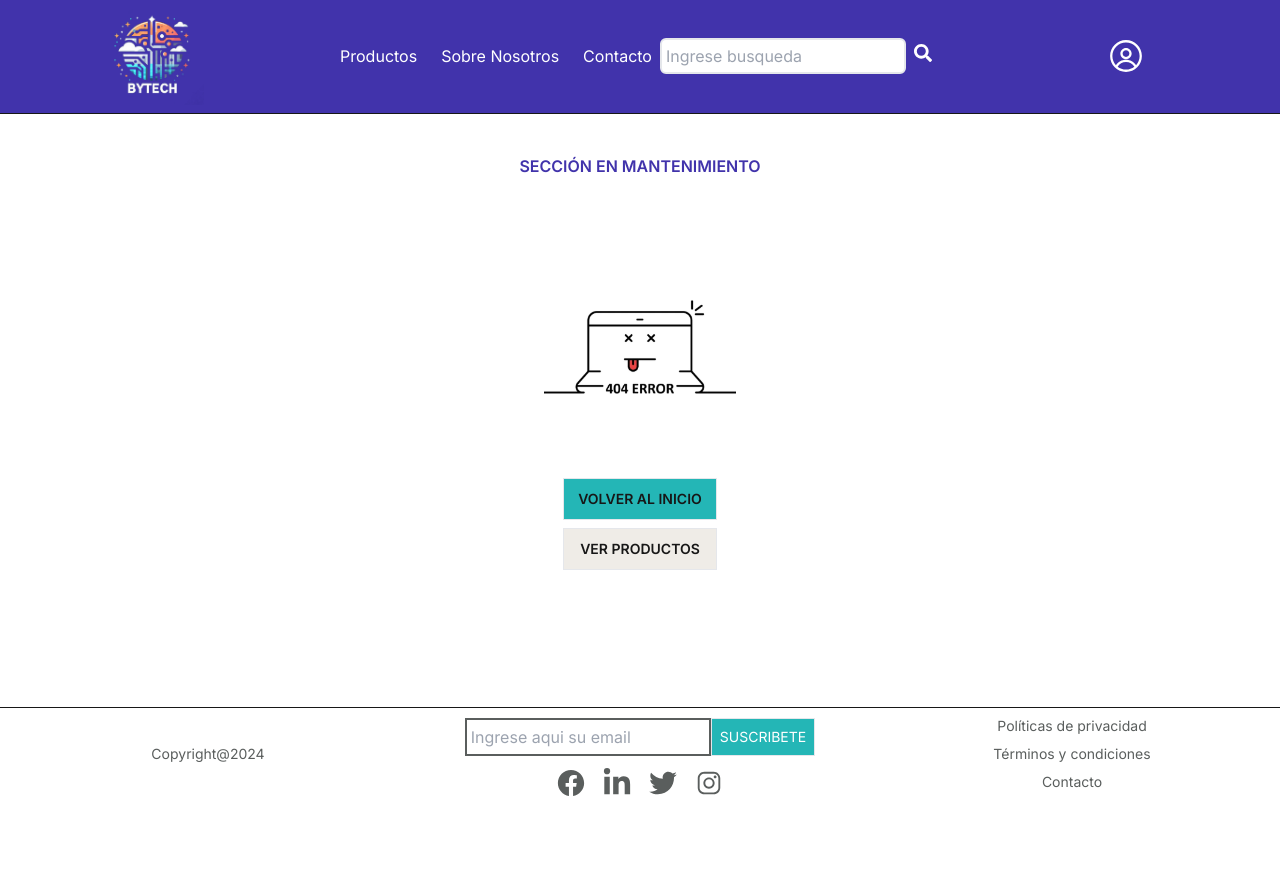
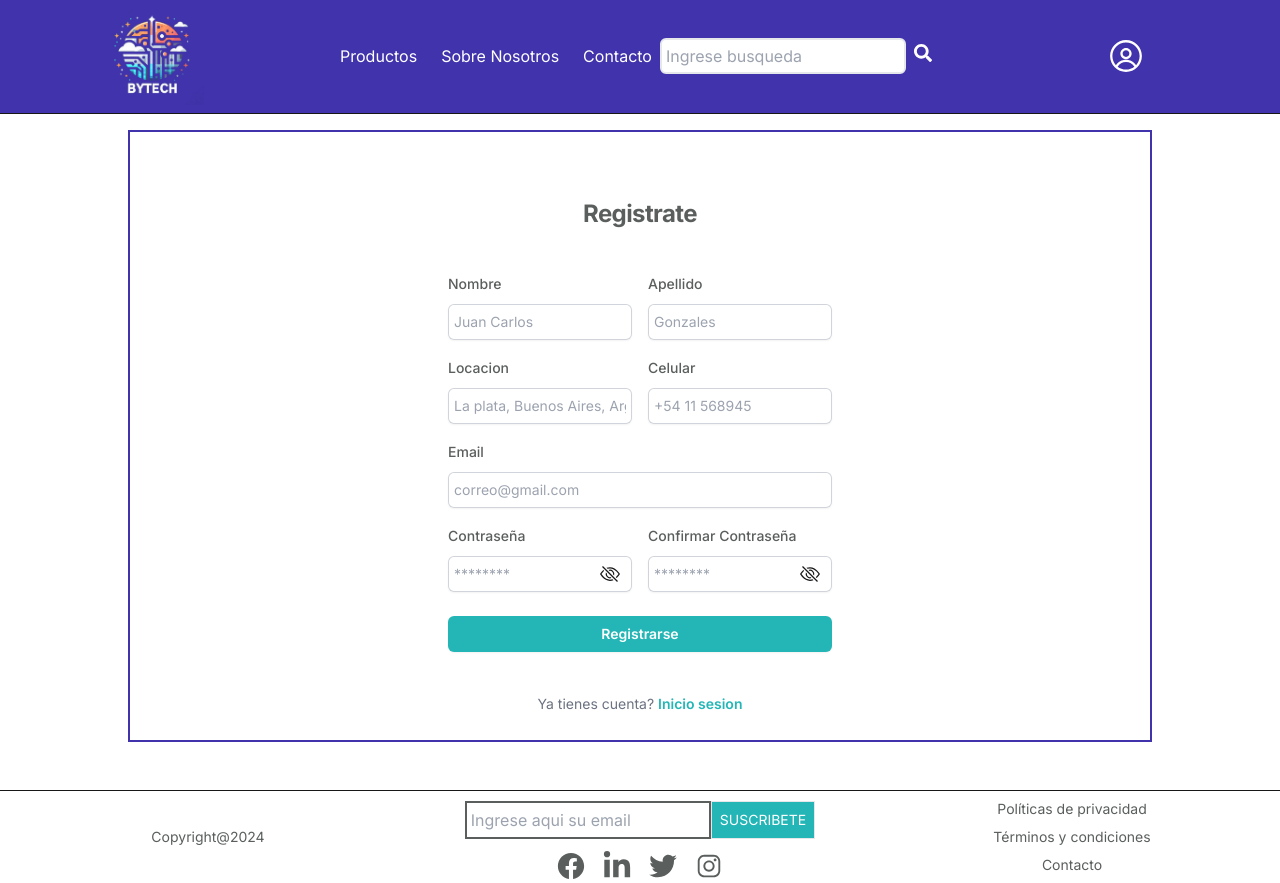
Before and after one commit to No-Country-simulation/c21-67-t-python-react, a Next.js app in the folder Front-End/bytech/: page /register in a window 1280 px wide. Before the commit this address had no page. Before the commit the page ends 800 px from the top, so only its background shows below. Built offline with nearby package versions, Linux system fonts and the light colour scheme.

Commit message:
se crea componente para registro

```diff
--- /dev/null
+++ b/Front-End/bytech/src/app/register/page.tsx
@@ -0,0 +1,5 @@
+import { Register } from "@/components/register/Register";
+
+export default function Registerpage() {
+  return <Register />;
+}
--- /dev/null
+++ b/Front-End/bytech/src/components/register/Register.tsx
@@ -0,0 +1,215 @@
+"use client";
+
+import Link from "next/link";
+import { useState } from "react";
+import { BsEye, BsEyeSlash } from "react-icons/bs";
+
+export const Register = () => {
+  const [passwordVisible, setPasswordVisible] = useState(false);
+  return (
+    <>
+      <div className="flex flex-1 flex-col justify-center p-6 mt-4 mx-auto w-4/5 border-2 border-primary">
+        <div className="sm:mx-auto sm:w-full sm:max-w-sm">
+          <h2 className="mt-10 text-center text-2xl font-bold leading-9 tracking-tight text-footer">
+            Registrate
+          </h2>
+        </div>
+
+        <div className="mt-10 sm:mx-auto sm:w-full sm:max-w-sm">
+          <form action="#" method="POST" className="space-y-6">
+            <div className="grid grid-cols-2 gap-4">
+              <div>
+                <label
+                  htmlFor="nameUser"
+                  className="block text-sm font-medium leading-6 text-footer"
+                >
+                  Nombre
+                </label>
+                <div className="mt-2">
+                  <input
+                    id="nameUser"
+                    name="nameUser"
+                    type="text"
+                    placeholder="Juan Carlos"
+                    required
+                    autoComplete="nameUser"
+                    className="block w-full rounded-md border-0 p-1.5 text-footer shadow-sm ring-1 ring-inset ring-gray-300 placeholder:text-gray-400 focus:ring-2 focus:ring-inset focus:ring-secondary sm:text-sm sm:leading-6"
+                  />
+                </div>
+              </div>
+              <div>
+                <label
+                  htmlFor="lastnameUser"
+                  className="block text-sm font-medium leading-6 text-footer"
+                >
+                  Apellido
+                </label>
+                <div className="mt-2">
+                  <input
+                    id="lastnameUser"
+                    name="lastnameUser"
+                    type="text"
+                    placeholder="Gonzales"
+                    required
+                    autoComplete="lastnameUser"
+                    className="block w-full rounded-md border-0 p-1.5 text-footer shadow-sm ring-1 ring-inset ring-gray-300 placeholder:text-gray-400 focus:ring-2 focus:ring-inset focus:ring-secondary sm:text-sm sm:leading-6"
+                  />
+                </div>
+              </div>
+              <div>
+                <label
+                  htmlFor="location"
+                  className="block text-sm font-medium leading-6 text-footer"
+                >
+                  Locacion
+                </label>
+                <div className="mt-2">
+                  <input
+                    id="location"
+                    name="location"
+                    type="text"
+                    placeholder="La plata, Buenos Aires, Argentina"
+                    required
+                    autoComplete="location"
+                    className="block w-full rounded-md border-0 p-1.5 text-footer shadow-sm ring-1 ring-inset ring-gray-300 placeholder:text-gray-400 focus:ring-2 focus:ring-inset focus:ring-secondary sm:text-sm sm:leading-6"
+                  />
+                </div>
+              </div>
+              <div>
+                <label
+                  htmlFor="cellphone"
+                  className="block text-sm font-medium leading-6 text-footer"
+                >
+                  Celular
+                </label>
+                <div className="mt-2">
+                  <input
+                    id="cellphone"
+                    name="cellphone"
+                    type="text"
+                    placeholder="+54 11 568945"
+                    required
+                    autoComplete="cellphone"
+                    className="block w-full rounded-md border-0 p-1.5 text-footer shadow-sm ring-1 ring-inset ring-gray-300 placeholder:text-gray-400 focus:ring-2 focus:ring-inset focus:ring-secondary sm:text-sm sm:leading-6"
+                  />
+                </div>
+              </div>
+              <div className="col-span-2">
+                <label
+                  htmlFor="email"
+                  className="block text-sm font-medium leading-6 text-footer"
+                >
+                  Email
+                </label>
+                <div className="mt-2">
+                  <input
+                    id="email"
+                    name="email"
+                    type="email"
+                    placeholder="correo@gmail.com"
+                    required
+                    autoComplete="email"
+                    className="block w-full rounded-md border-0 p-1.5 text-footer shadow-sm ring-1 ring-inset ring-gray-300 placeholder:text-gray-400 focus:ring-2 focus:ring-inset focus:ring-secondary sm:text-sm sm:leading-6"
+                  />
+                </div>
+              </div>
+
+              <div>
+                <div className="flex items-center justify-between">
+                  <label
+                    htmlFor="password"
+                    className="block text-sm font-medium leading-6 text-footer"
+                  >
+                    Contraseña
+                  </label>
+                </div>
+                <div className="mt-2 relative">
+                  <input
+                    id="password"
+                    name="password"
+                    type={passwordVisible ? "text" : "password"}
+                    placeholder="********"
+                    required
+                    autoComplete="current-password"
+                    className="  block w-full rounded-md border-0 p-1.5 text-footer shadow-sm ring-1 ring-inset ring-gray-300 placeholder:text-gray-400 focus:ring-2 focus:ring-inset focus:ring-secondary sm:text-sm sm:leading-6"
+                  />
+
+                  <div className="absolute inset-y-0 right-0 w-8 top-2">
+                    {passwordVisible ? (
+                      <BsEye
+                        cursor="pointer"
+                        className="size-5"
+                        onClick={() => setPasswordVisible(!passwordVisible)}
+                      />
+                    ) : (
+                      <BsEyeSlash
+                        cursor="pointer"
+                        className="size-5"
+                        onClick={() => setPasswordVisible(!passwordVisible)}
+                      />
+                    )}
+                  </div>
+                </div>
+              </div>
+              <div>
+                <div className="flex items-center justify-between">
+                  <label
+                    htmlFor="re-password"
+                    className="block text-sm font-medium leading-6 text-footer"
+                  >
+                    Confirmar Contraseña
+                  </label>
+                </div>
+                <div className="mt-2 relative">
+                  <input
+                    id="re-password"
+                    name="re-password"
+                    type={passwordVisible ? "text" : "password"}
+                    placeholder="********"
+                    required
+                    autoComplete="current-password"
+                    className="  block w-full rounded-md border-0 p-1.5 text-footer shadow-sm ring-1 ring-inset ring-gray-300 placeholder:text-gray-400 focus:ring-2 focus:ring-inset focus:ring-secondary sm:text-sm sm:leading-6"
+                  />
+
+                  <div className="absolute inset-y-0 right-0 w-8 top-2">
+                    {passwordVisible ? (
+                      <BsEye
+                        cursor="pointer"
+                        className="size-5"
+                        onClick={() => setPasswordVisible(!passwordVisible)}
+                      />
+                    ) : (
+                      <BsEyeSlash
+                        cursor="pointer"
+                        className="size-5"
+                        onClick={() => setPasswordVisible(!passwordVisible)}
+                      />
+                    )}
+                  </div>
+                </div>
+              </div>
+            </div>
+            <div>
+              <button
+                type="submit"
+                className="flex w-full justify-center rounded-md bg-secondary px-3 py-1.5 text-sm font-semibold leading-6 text-white shadow-sm hover:bg-btnActive hover:text-foreground focus-visible:outline focus-visible:outline-2 focus-visible:outline-offset-2 focus-visible:outline-secondary"
+              >
+                Registrarse
+              </button>
+            </div>
+          </form>
+
+          <p className="mt-10 text-center text-sm text-gray-500">
+            Ya tienes cuenta?{" "}
+            <Link
+              href="/login"
+              className="font-semibold leading-6 text-secondary hover:text-primary"
+            >
+              Inicio sesion
+            </Link>
+          </p>
+        </div>
+      </div>
+    </>
+  );
+};
```
